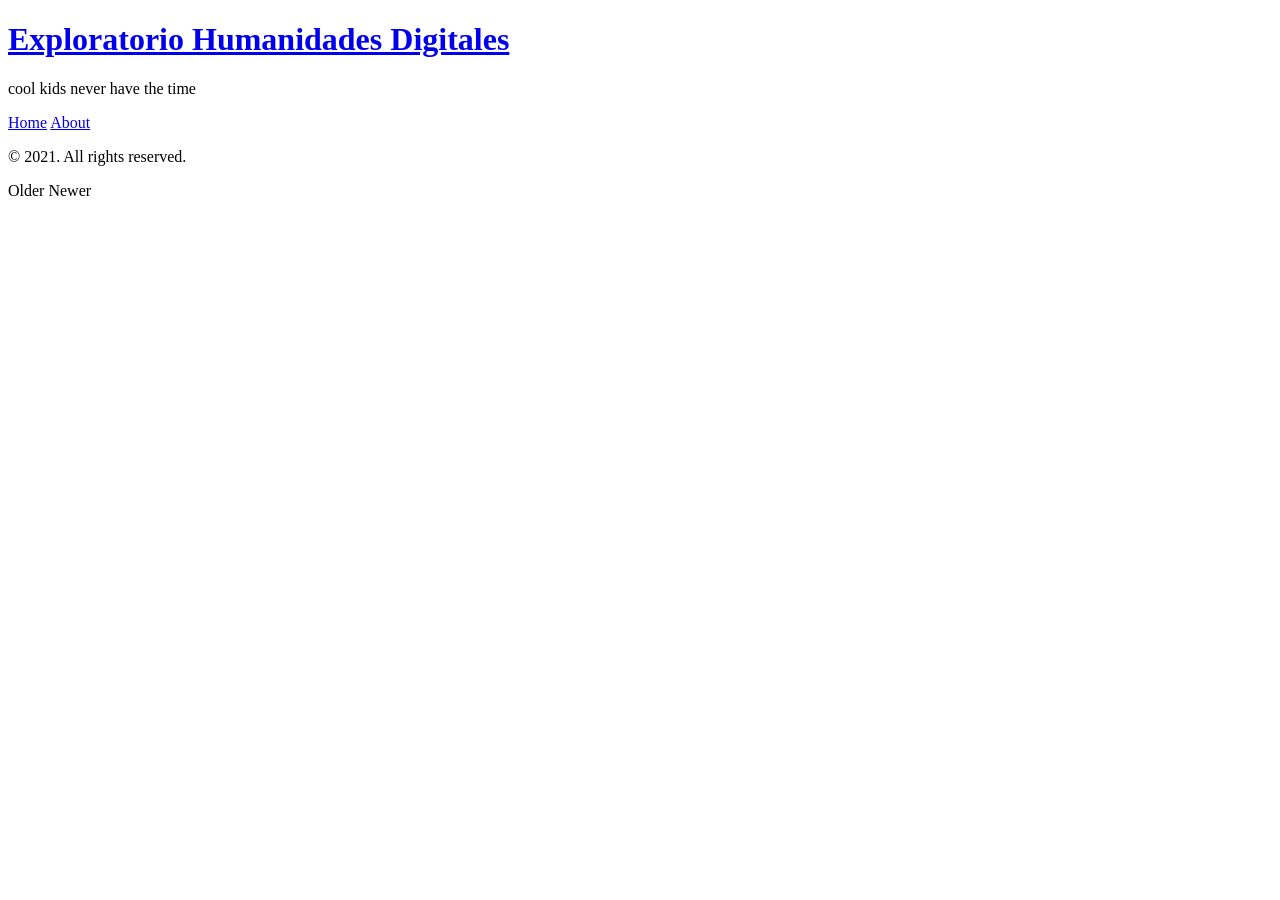
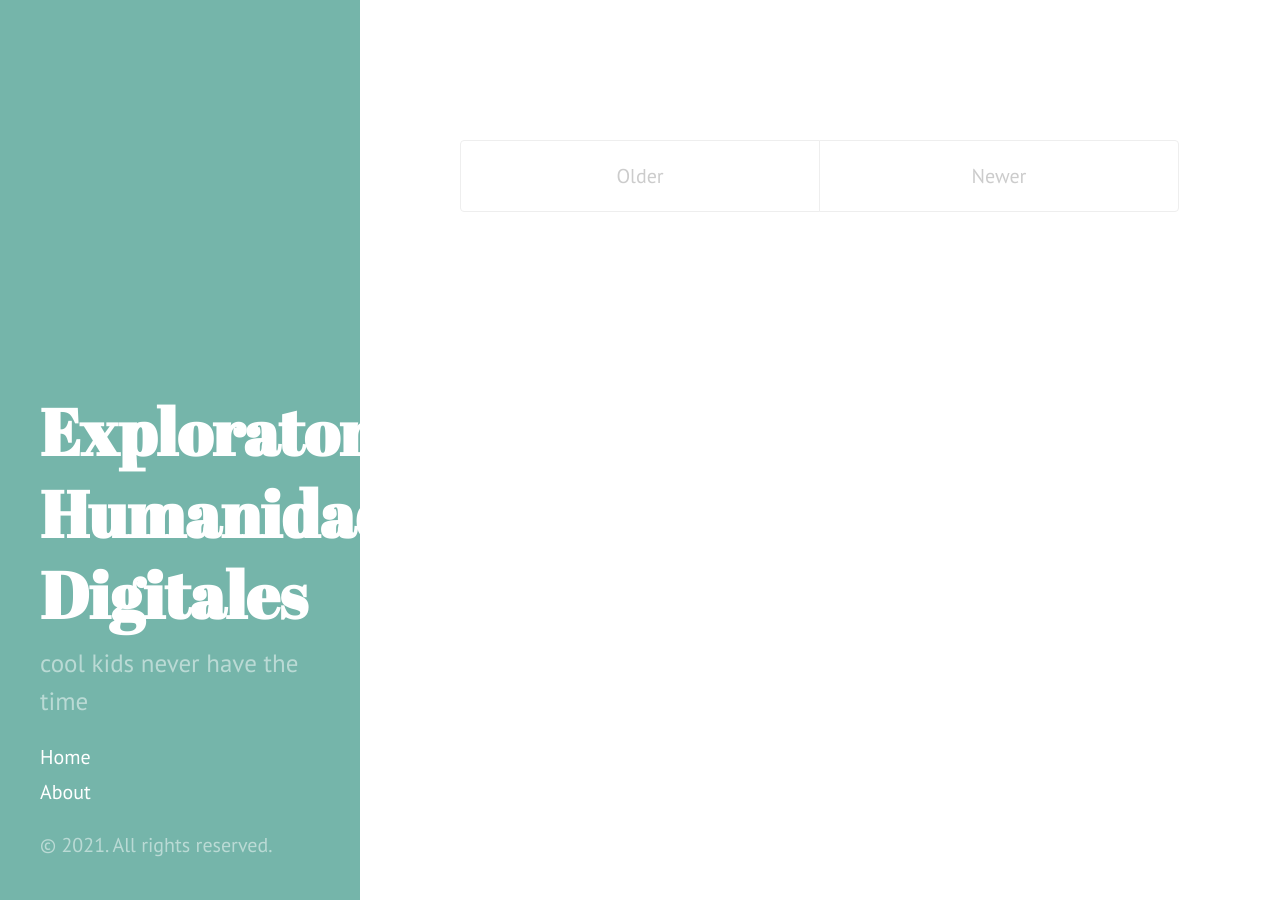
Before and after one commit to Neotropico/ExploratorioHD, a Jekyll site: the page built from index.html, in a window 1280 px wide. Built offline with Jekyll 4.4.1, drawn with Linux system fonts in a browser that asks for light colours.

```diff
--- a/_config.yml
+++ b/_config.yml
@@ -4,7 +4,7 @@ title: Exploratorio Humanidades Digitales
 tagline: Humanidades Digitales desde la Universidad de Antioquia
 description: 'cool kids never have the time'
 url: https://neotropico.github.io/
-baseurl: /ExploratorioHD
+baseurl: /ExploratorioHD/
 
 
 author:
```
